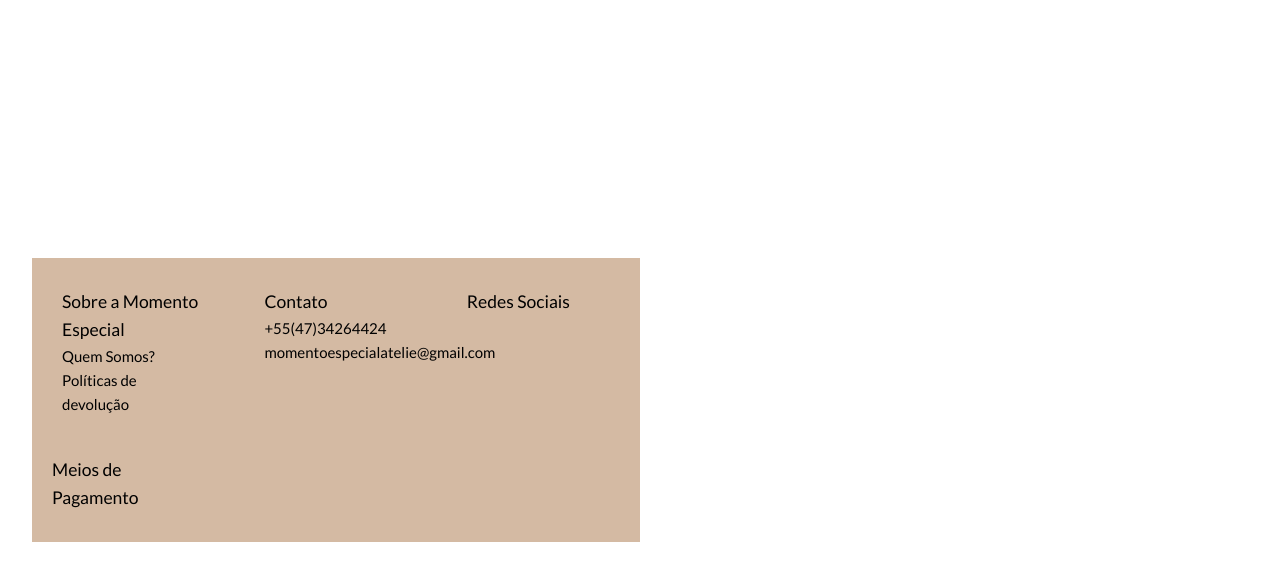
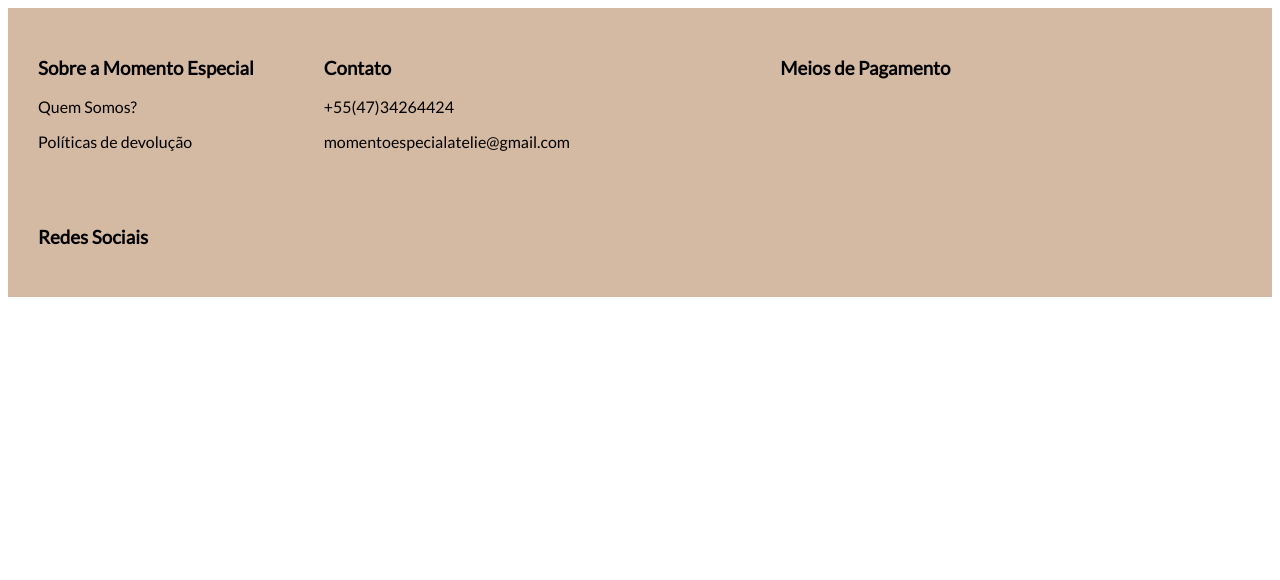
Before and after one commit to LucasGabrielAntonete/Hackaton, a Vue app in the folder frontend/: page / in a window 1280 px wide. Shown: the top 580 px of the page. Built offline with nearby package versions, Linux system fonts and the light colour scheme.

Commit message:
remove css from assets

```diff
--- a/frontend/src/components/FooterVue.vue
+++ b/frontend/src/components/FooterVue.vue
@@ -3,6 +3,7 @@
 </script>
 
 <template>
+<div class="app">
 <footer class="footer">
   <div class="float-container">
   <div class="float-child">
@@ -23,7 +24,7 @@
   <h3>Meios de Pagamento</h3>
 </div>
 </footer>
-
+</div>
 </template>
 
 
@@ -31,24 +32,20 @@
 @import url('https://fonts.googleapis.com/css2?family=Lato:wght@300;400&display=swap');
 
 a{
-  color: inherit;
-}
-
-a:hover {
+  text-decoration: none;
   color: inherit;
 }
 
 footer{
   display: flex;
-  flex-wrap: wrap;
-  justify-content: space-between;
+  margin: 0;
+  padding: 0;
 }
 .float-container{
   padding: 0;
 }
 
 .float-child{
-  text-decoration: none;
   width: 30%;
   float: left;
   padding: 20px;
@@ -69,9 +66,5 @@ footer{
   background-color: rgba(212, 186, 163, 1);
 }
 
-.payment-metods{
-  display: block;
-  float: inline-end;
 
-}
 </style>
--- a/frontend/src/main.js
+++ b/frontend/src/main.js
@@ -1,4 +1,4 @@
-import './assets/main.css'
+//import './assets/main.css'
 
 import { createApp } from 'vue'
 import { createPinia } from 'pinia'
```
